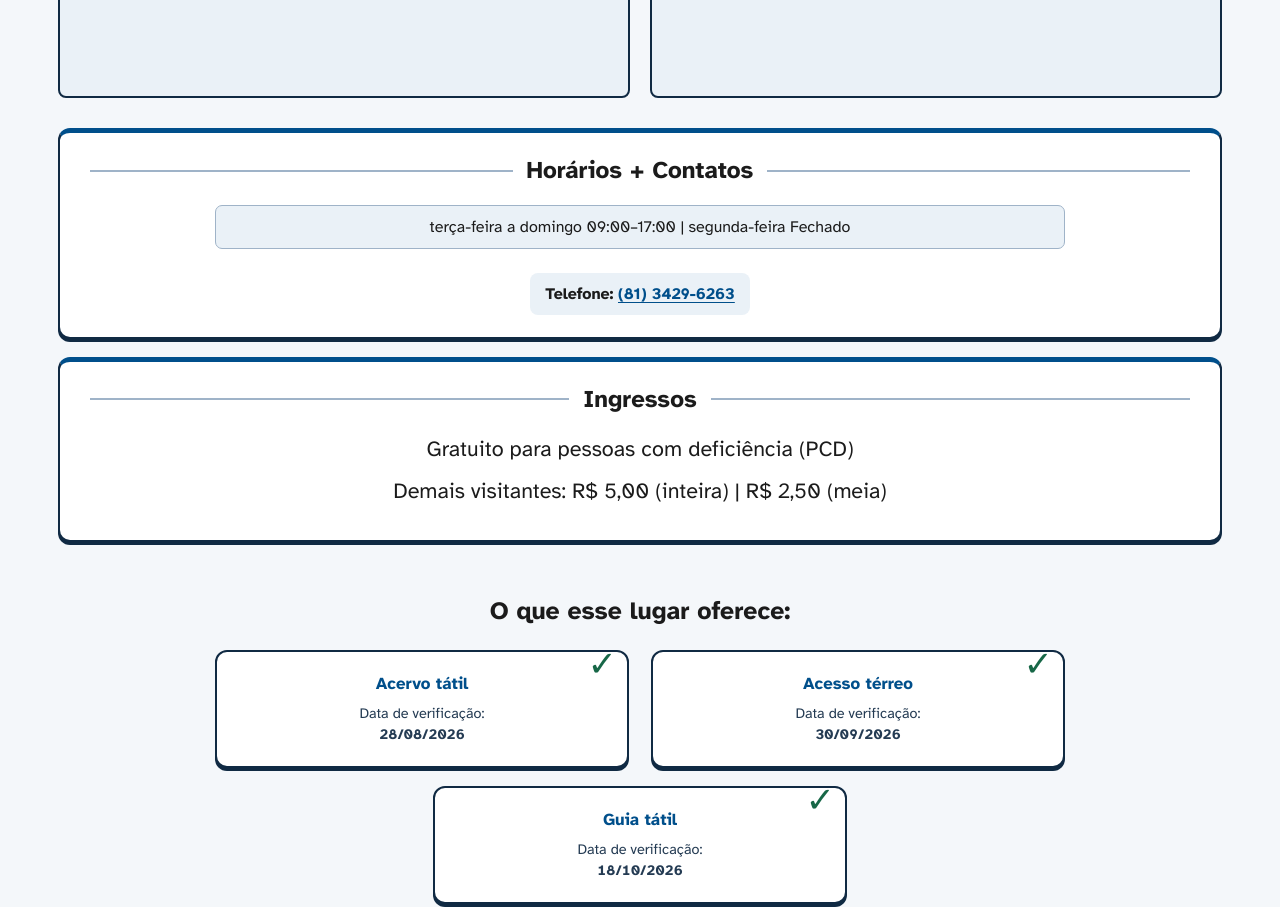
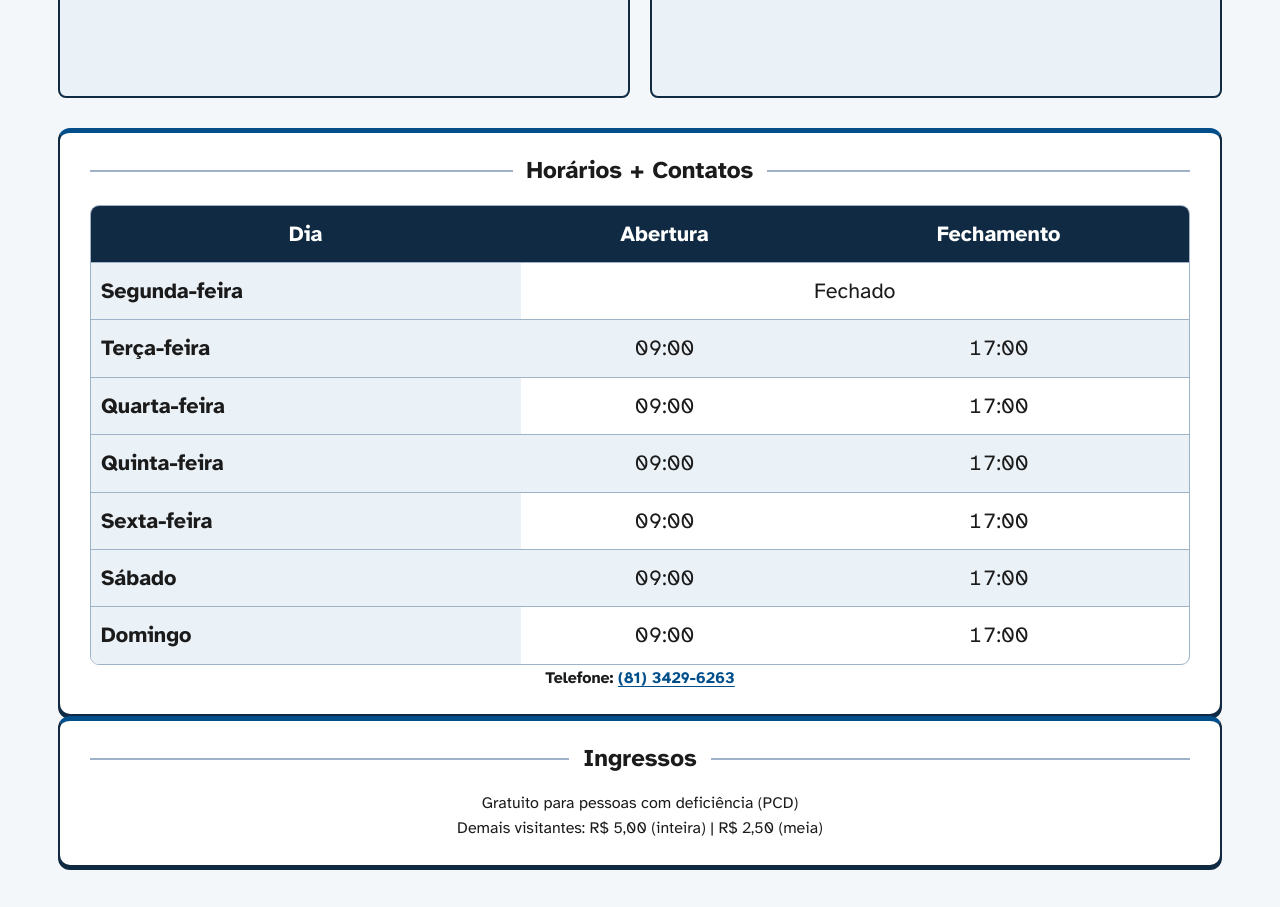
Before and after one commit to Jao154/recifeacessivel, a plain HTML site: page pages/museu-do-mamulengo.html in a window 1280 px wide. Shown: the part 1600-2507 px from the top of the page. Drawn offline with Linux system fonts and the light colour scheme; files whose address does not match are found by name.

Commit message:
update museu schedule and tickets

```diff
--- a/pages/museu-do-mamulengo.html
+++ b/pages/museu-do-mamulengo.html
@@ -101,18 +101,87 @@
             <div aria-label="Espaço reservado para imagem 4 do Museu do Mamulengo" class="mz-imagem mz-imagem-galeria" role="img"><span>Imagem 04</span></div>
             <div aria-label="Espaço reservado para imagem 5 do Museu do Mamulengo" class="mz-imagem mz-imagem-galeria" role="img"><span>Imagem 05</span></div>
         </section>
+<!-- HORÁRIOS E CONTATOS -->
+    <div class="mz-bloco-linha">
 
-        <section aria-label="Horários, contatos e ingressos" class="mz-informacoes-rapidas">
-            <div class="mz-bloco-linha">
         <h2>Horários + Contatos</h2>
-                <p>terça-feira a domingo 09:00–17:00 | segunda-feira Fechado</p>
-                <p class="mm-contato"><strong>Telefone:</strong> <a href="tel:+558134296263">(81) 3429-6263</a></p>
+
+        <div class="mz-tabela-wrapper">
+            <table class="mz-tabela-horarios">
+
+                <caption class="sr-only">
+                    Horários de funcionamento do ponto turístico
+                </caption>
+
+                <thead>
+                    <tr>
+                        <th scope="col">Dia</th>
+                        <th scope="col">Abertura</th>
+                        <th scope="col">Fechamento</th>
+                    </tr>
+                </thead>
+
+                <tbody>
+                    <tr>
+                        <th scope="row">Segunda-feira</th>
+                        <td colspan="2">Fechado</td>
+                    </tr>
+
+                    <tr>
+                        <th scope="row">Terça-feira</th>
+                        <td>09:00</td>
+                        <td>17:00</td>
+                    </tr>
+
+                    <tr>
+                        <th scope="row">Quarta-feira</th>
+                        <td>09:00</td>
+                        <td>17:00</td>
+                    </tr>
+
+                    <tr>
+                        <th scope="row">Quinta-feira</th>
+                        <td>09:00</td>
+                        <td>17:00</td>
+                    </tr>
+
+                    <tr>
+                        <th scope="row">Sexta-feira</th>
+                        <td>09:00</td>
+                        <td>17:00</td>
+                    </tr>
+
+                    <tr>
+                        <th scope="row">Sábado</th>
+                        <td>09:00</td>
+                        <td>17:00</td>
+                    </tr>
+
+                    <tr>
+                        <th scope="row">Domingo</th>
+                        <td>09:00</td>
+                        <td>17:00</td>
+                    </tr>
+                </tbody>
+
+            </table>
         </div>
+
+        <p class="mz-contato">
+            <strong>Telefone:</strong>
+            <a href="tel:+558134296263">(81) 3429-6263</a>
+        </p>
+
+    </div>
+
+
+    <!-- INGRESSOS -->
     <div class="mz-bloco-linha">
         <h2>Ingressos</h2>
         <p>Gratuito para pessoas com deficiência (PCD)</p>
         <p>Demais visitantes: R$ 5,00 (inteira) | R$ 2,50 (meia)</p>
     </div>
+
 </section>
 
         <section aria-labelledby="view-museu-do-mamulengo-titulo-recursos" class="mz-recursos">
```
Lines whose indentation alone changed are shown as unchanged.
